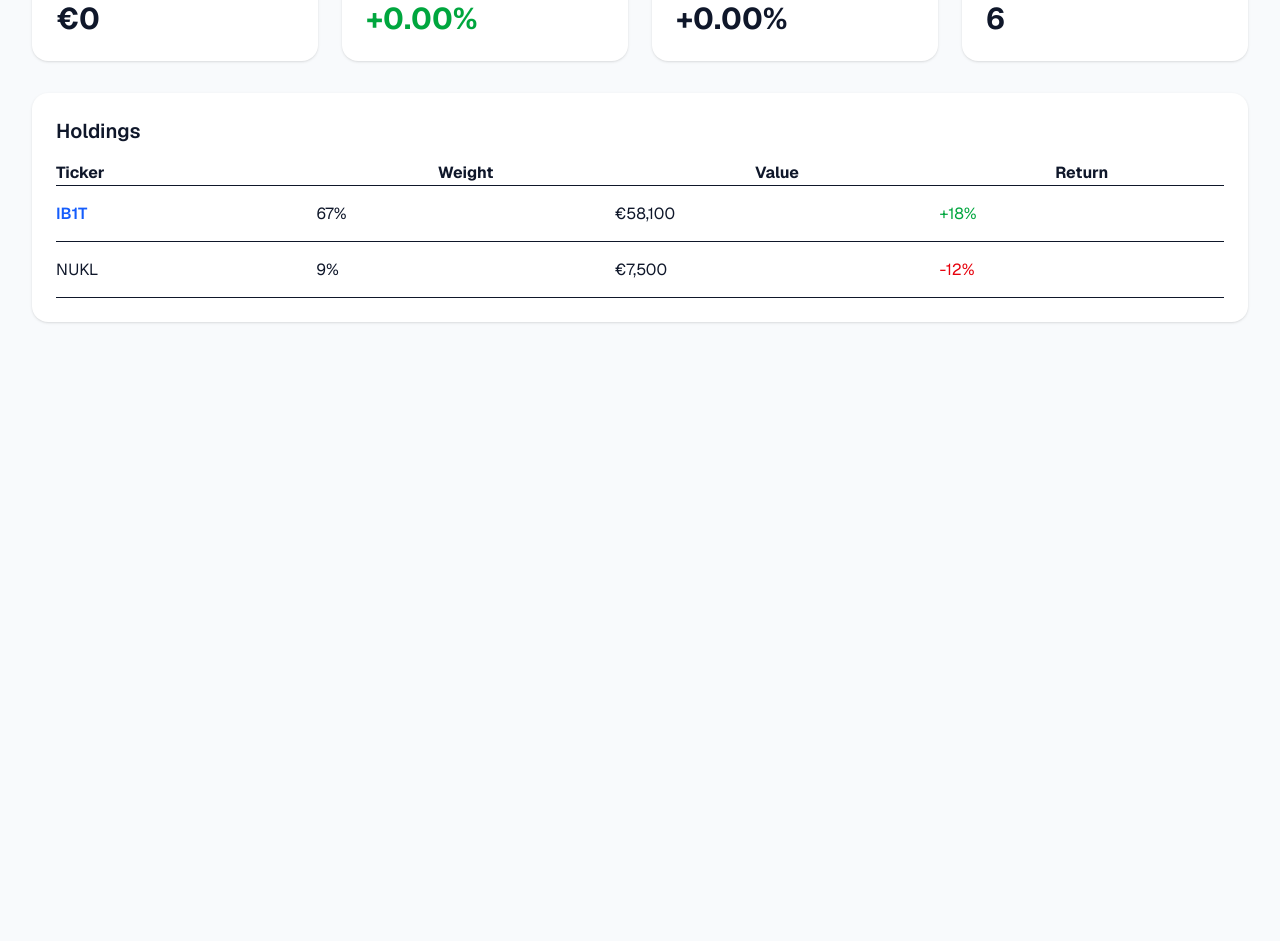
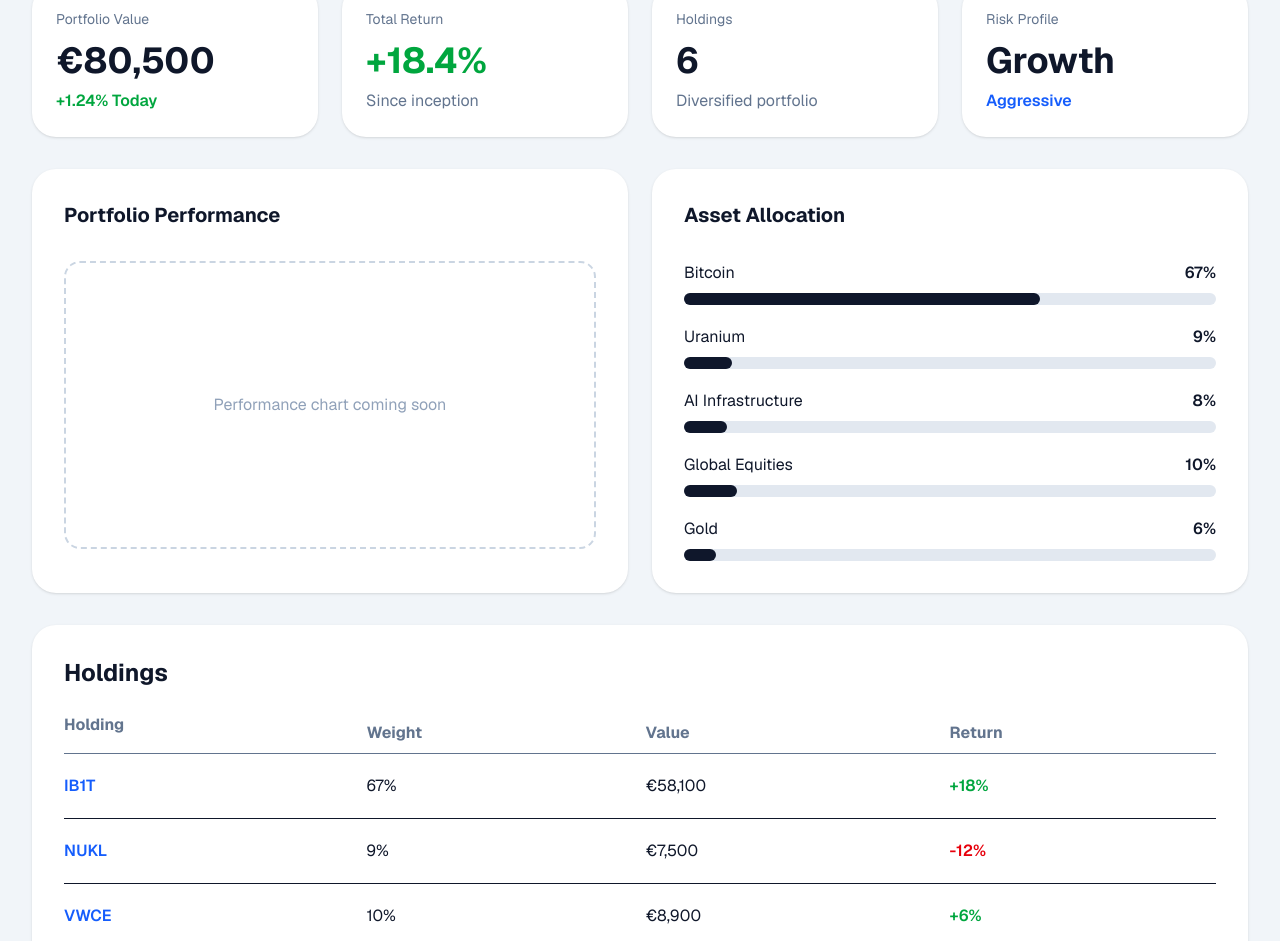
Before and after one commit to martijntje1981-sketch/investment-os, a Next.js app: page /portfolio in a window 1280 px wide. Shown: the part 151-1092 px from the top of the page. Before the commit the page ends 800 px from the top, so only its background shows below. Built offline with nearby package versions, Linux system fonts and the light colour scheme.

Commit message:
Professional portfolio page

```diff
--- a/app/portfolio/page.tsx
+++ b/app/portfolio/page.tsx
@@ -1,70 +1,308 @@
-
 import Link from "next/link";
 
 export default function PortfolioPage() {
-    return (
-      <main className="min-h-screen bg-slate-50 p-8">
-        <h1 className="text-3xl font-bold text-slate-900">Portfolio</h1>
+  return (
+    <main className="min-h-screen bg-slate-100">
+      <div className="mx-auto max-w-7xl p-8">
 
-        <div className="mt-8 grid gap-6 md:grid-cols-4">
-          <div className="rounded-2xl bg-white p-6 shadow">
-            <p className="text-sm text-slate-500">Portfolio Value</p>
-            <h2 className="mt-2 text-3xl font-bold">€0</h2>
+        {/* Header */}
+        <div className="mb-8 flex items-center justify-between">
+          <div>
+            <h1 className="text-4xl font-bold text-slate-900">
+              Portfolio
+            </h1>
+
+            <p className="mt-2 text-slate-500">
+              Overview of your investments
+            </p>
           </div>
 
-          <div className="rounded-2xl bg-white p-6 shadow">
-          <p className="text-sm text-slate-500">Today&apos;s Return</p>
-            <h2 className="mt-2 text-3xl font-bold text-green-600">+0.00%</h2>
+          <button className="rounded-xl bg-slate-900 px-5 py-3 font-semibold text-white transition hover:bg-slate-800">
+            + Add Holding
+          </button>
+        </div>
+
+        {/* KPI Cards */}
+
+        <div className="grid gap-6 md:grid-cols-2 xl:grid-cols-4">
+
+          <div className="rounded-3xl bg-white p-6 shadow-sm">
+            <p className="text-sm text-slate-500">
+              Portfolio Value
+            </p>
+
+            <h2 className="mt-3 text-4xl font-bold">
+              €80,500
+            </h2>
+
+            <p className="mt-2 text-green-600 font-semibold">
+              +1.24% Today
+            </p>
           </div>
 
-          <div className="rounded-2xl bg-white p-6 shadow">
-            <p className="text-sm text-slate-500">Total Return</p>
-            <h2 className="mt-2 text-3xl font-bold">+0.00%</h2>
+          <div className="rounded-3xl bg-white p-6 shadow-sm">
+            <p className="text-sm text-slate-500">
+              Total Return
+            </p>
+
+            <h2 className="mt-3 text-4xl font-bold text-green-600">
+              +18.4%
+            </h2>
+
+            <p className="mt-2 text-slate-500">
+              Since inception
+            </p>
           </div>
 
-          <div className="rounded-2xl bg-white p-6 shadow">
-            <p className="text-sm text-slate-500">Holdings</p>
-            <h2 className="mt-2 text-3xl font-bold">6</h2>
+          <div className="rounded-3xl bg-white p-6 shadow-sm">
+            <p className="text-sm text-slate-500">
+              Holdings
+            </p>
+
+            <h2 className="mt-3 text-4xl font-bold">
+              6
+            </h2>
+
+            <p className="mt-2 text-slate-500">
+              Diversified portfolio
+            </p>
           </div>
+
+          <div className="rounded-3xl bg-white p-6 shadow-sm">
+            <p className="text-sm text-slate-500">
+              Risk Profile
+            </p>
+
+            <h2 className="mt-3 text-4xl font-bold">
+              Growth
+            </h2>
+
+            <p className="mt-2 text-blue-600 font-semibold">
+              Aggressive
+            </p>
+          </div>
+
         </div>
 
-        <div className="mt-8 rounded-2xl bg-white p-6 shadow">
-          <h2 className="mb-4 text-xl font-semibold">Holdings</h2>
+        {/* Charts */}
+
+        <div className="mt-8 grid gap-6 lg:grid-cols-2">
+
+          <div className="rounded-3xl bg-white p-8 shadow-sm">
+
+            <h2 className="text-xl font-bold">
+              Portfolio Performance
+            </h2>
+
+            <div className="mt-8 flex h-72 items-center justify-center rounded-2xl border-2 border-dashed border-slate-300">
+
+              <p className="text-slate-400">
+                Performance chart coming soon
+              </p>
+
+            </div>
+
+          </div>
+
+          <div className="rounded-3xl bg-white p-8 shadow-sm">
+
+            <h2 className="text-xl font-bold">
+              Asset Allocation
+            </h2>
+
+            <div className="mt-8 space-y-5">
+
+              <Allocation
+                name="Bitcoin"
+                percentage={67}
+              />
+
+              <Allocation
+                name="Uranium"
+                percentage={9}
+              />
+
+              <Allocation
+                name="AI Infrastructure"
+                percentage={8}
+              />
+
+              <Allocation
+                name="Global Equities"
+                percentage={10}
+              />
+
+              <Allocation
+                name="Gold"
+                percentage={6}
+              />
+
+            </div>
+
+          </div>
+
+        </div>
+
+        {/* Holdings */}
+
+        <div className="mt-8 rounded-3xl bg-white p-8 shadow-sm">
+
+          <h2 className="mb-6 text-2xl font-bold">
+            Holdings
+          </h2>
 
           <table className="w-full">
+
             <thead>
-              <tr className="border-b">
-                <th className="text-left">Ticker</th>
-                <th>Weight</th>
-                <th>Value</th>
-                <th>Return</th>
+
+              <tr className="border-b text-left text-slate-500">
+
+                <th className="pb-4">
+                  Holding
+                </th>
+
+                <th>
+                  Weight
+                </th>
+
+                <th>
+                  Value
+                </th>
+
+                <th>
+                  Return
+                </th>
+
               </tr>
+
             </thead>
 
             <tbody>
-              <tr className="border-b h-14">
-              <td>
-  <Link
-    href="/holding/ib1t"
-    className="font-semibold text-blue-600 hover:underline"
-  >
-    IB1T
-  </Link>
-</td>
-                <td>67%</td>
-                <td>€58,100</td>
-                <td className="text-green-600">+18%</td>
-              </tr>
 
-              <tr className="border-b h-14">
-                <td>NUKL</td>
-                <td>9%</td>
-                <td>€7,500</td>
-                <td className="text-red-600">-12%</td>
-              </tr>
+              <HoldingRow
+                ticker="IB1T"
+                href="/holding/ib1t"
+                weight="67%"
+                value="€58,100"
+                change="+18%"
+                positive
+              />
+
+              <HoldingRow
+                ticker="NUKL"
+                href="/holding/nukl"
+                weight="9%"
+                value="€7,500"
+                change="-12%"
+              />
+
+              <HoldingRow
+                ticker="VWCE"
+                href="/holding/vwce"
+                weight="10%"
+                value="€8,900"
+                change="+6%"
+                positive
+              />
+
+              <HoldingRow
+                ticker="AIFS"
+                href="/holding/aifs"
+                weight="8%"
+                value="€5,300"
+                change="+2%"
+                positive
+              />
+
             </tbody>
+
           </table>
+
         </div>
-      </main>
-    );
-  }
+
+      </div>
+    </main>
+  );
+}
+
+function Allocation({
+  name,
+  percentage,
+}: {
+  name: string;
+  percentage: number;
+}) {
+  return (
+    <div>
+
+      <div className="mb-2 flex justify-between">
+
+        <span>{name}</span>
+
+        <span className="font-semibold">
+          {percentage}%
+        </span>
+
+      </div>
+
+      <div className="h-3 rounded-full bg-slate-200">
+
+        <div
+          className="h-3 rounded-full bg-slate-900"
+          style={{
+            width: `${percentage}%`,
+          }}
+        />
+
+      </div>
+
+    </div>
+  );
+}
+
+function HoldingRow({
+  ticker,
+  href,
+  weight,
+  value,
+  change,
+  positive = false,
+}: {
+  ticker: string;
+  href: string;
+  weight: string;
+  value: string;
+  change: string;
+  positive?: boolean;
+}) {
+  return (
+    <tr className="border-b hover:bg-slate-50">
+
+      <td className="py-5">
+
+        <Link
+          href={href}
+          className="font-semibold text-blue-600 hover:underline"
+        >
+          {ticker}
+        </Link>
+
+      </td>
+
+      <td>{weight}</td>
+
+      <td>{value}</td>
+
+      <td
+        className={
+          positive
+            ? "font-semibold text-green-600"
+            : "font-semibold text-red-600"
+        }
+      >
+        {change}
+      </td>
+
+    </tr>
+  );
+}
```
